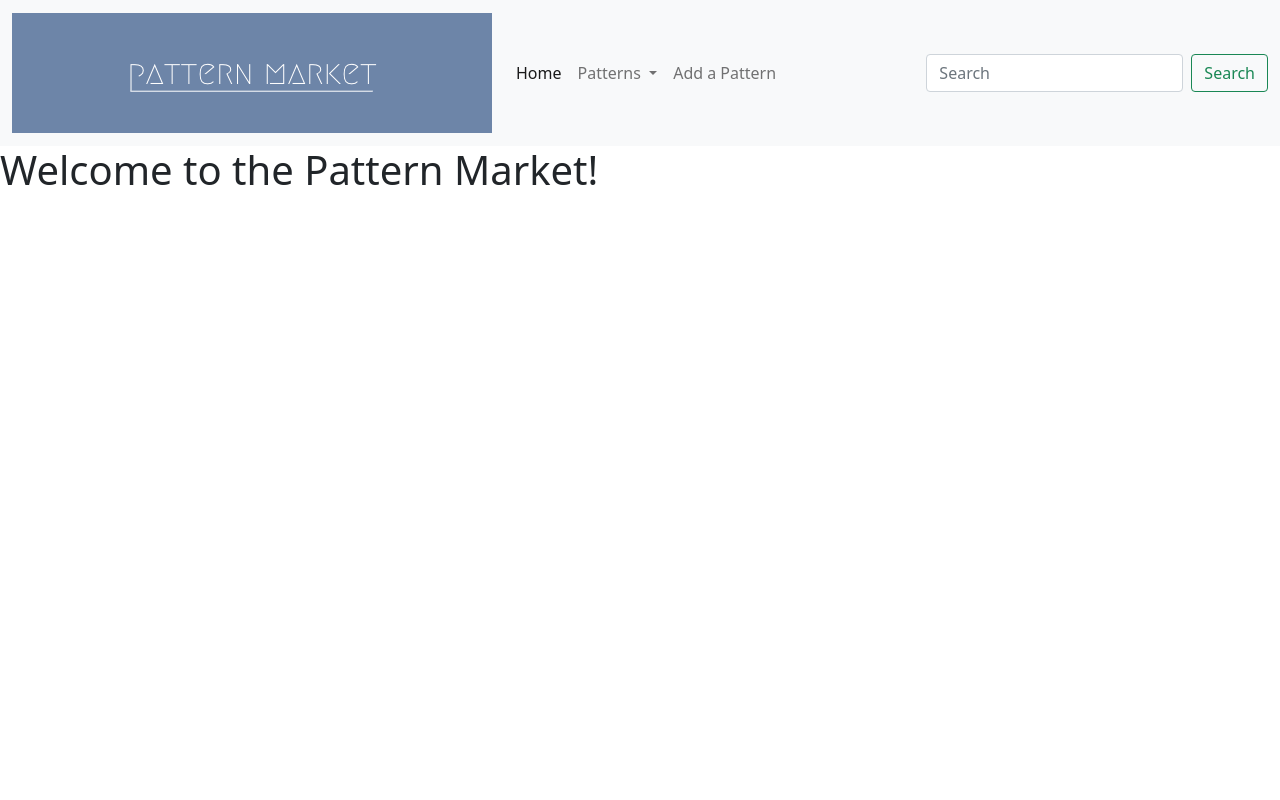
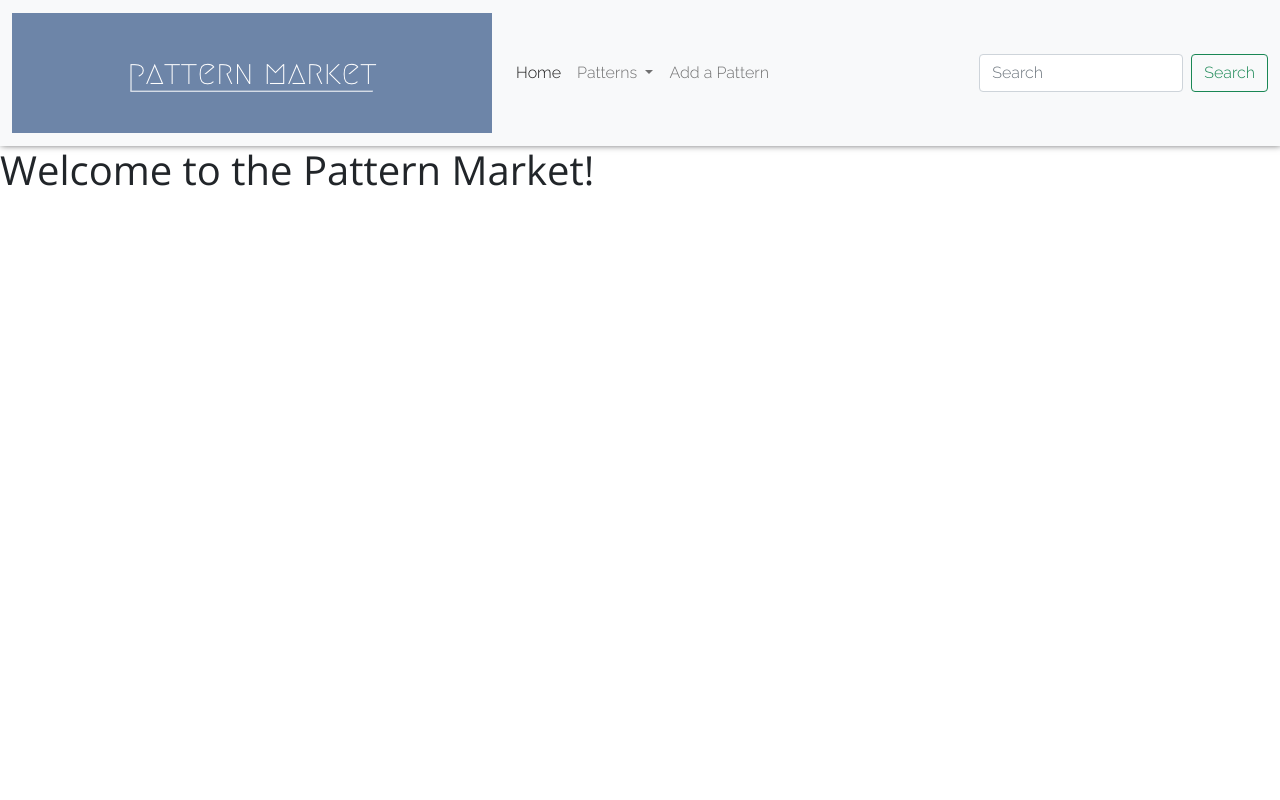
Before and after one commit to gracemcken/pattern-market, a Django app: page / in a window 1280 px wide. Run offline with Django 4.2, Linux system fonts and the light colour scheme.

Commit message:
Set basic layout CSS for body, footer, header

```diff
--- a/static/css/base.css
+++ b/static/css/base.css
@@ -16,4 +16,41 @@
   --border: 1px solid #252627;
 }
 
+/* General CSS layout */
+html,
+body {
+  height: 100%;
+}
+
+body {
+  display: flex;
+  flex-direction: column;
+  font-family: var(--main-font);
+}
+h1,
+h2,
+h3,
+h4,
+h5,
+h6 {
+  font-family: var(--title);
+}
+
+main {
+  flex: 1 0 auto;
+  background-color: white;
+}
+
+/* Footer */
+footer {
+  flex-shrink: 0;
+}
 /* Header */
+.navbar {
+  background-color: var(--off-white);
+  box-shadow: var(--small-box-shadow);
+}
+
+a.nav-link {
+  color: var(--black);
+}
```
